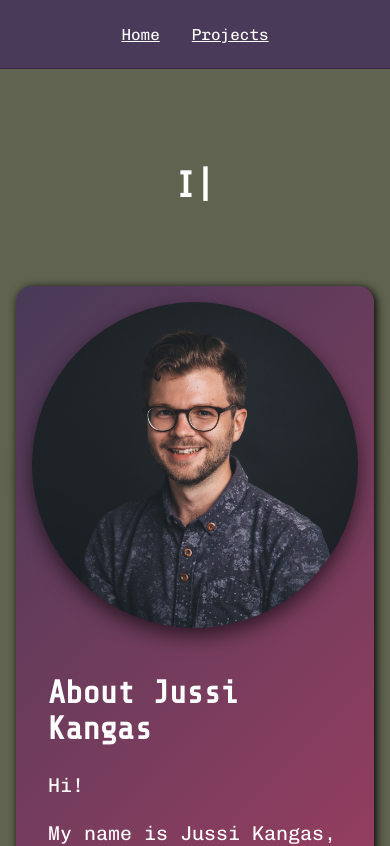
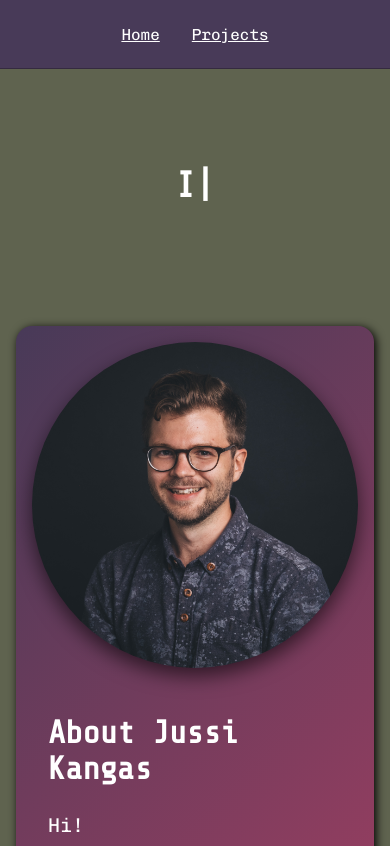
Before and after one commit to kangas93/kangas93.github.io, a React (Create React App) app: page /#/ in a window 390 px wide. Shown: the top 846 px of the page. Built offline with nearby package versions, Linux system fonts and the light colour scheme.

Commit message:
Refactor mobile titel styling

```diff
--- a/src/style/home.scss
+++ b/src/style/home.scss
@@ -139,6 +139,12 @@
 
     .home {
 
+        &__titel {
+            max-height: 41px;
+            max-width: 80%;
+            padding-bottom: spaces(xlarge);
+        }
+
         &__bio {
             flex-direction: column;
             justify-content: initial;
```
